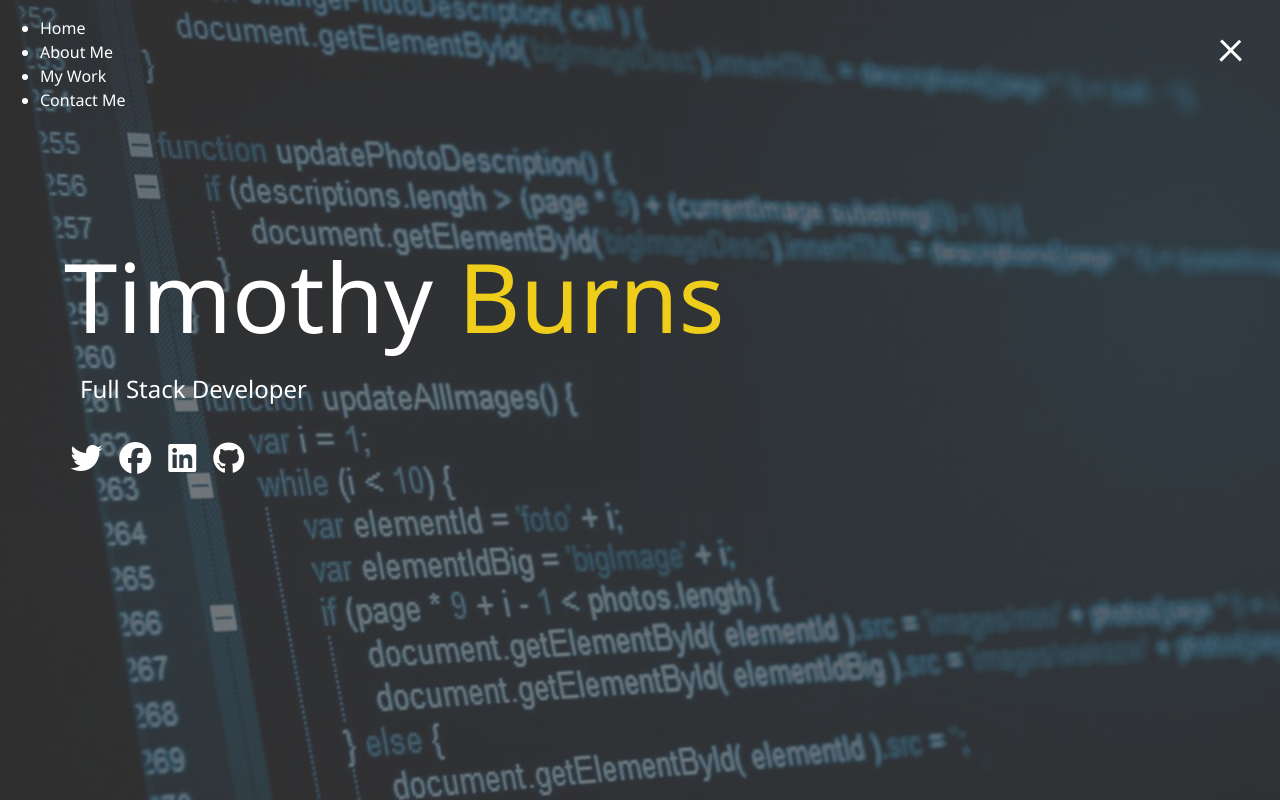
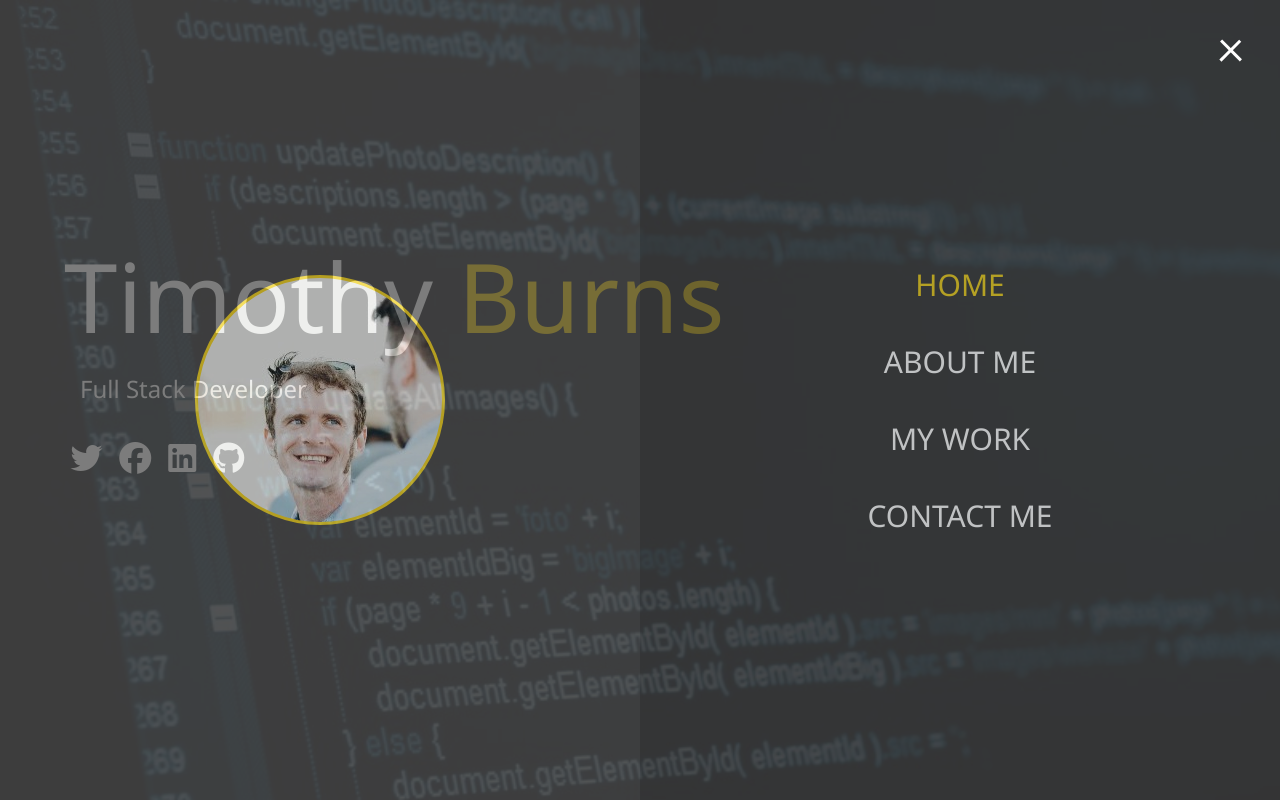
Before and after one commit to timburns1/portfolio2, a website: page public/home.html in a window 1280 px wide. Both pictures are taken after a click on the element 1231 px from the left and 47 px from the top of the page. Drawn offline with Linux system fonts and the light colour scheme.

Commit message:
nav overlay

```diff
--- a/public/home.html
+++ b/public/home.html
@@ -24,7 +24,7 @@
                 <div class="portrait"></div>
             </div>
             <ul class="menu-nav">
-                <li class="nav-item">
+                <li class="nav-item current">
                     <a href="/" class="nav-link">
                         Home
                     </a>
--- a/scss/_menu.scss
+++ b/scss/_menu.scss
@@ -39,3 +39,103 @@
         }
     }
 }
+
+// menu overlay
+
+.menu {
+    position: fixed;
+    top: 0;
+    width: 100%;
+    opacity: 0.7;
+    visibility: hidden;
+
+    &.show {
+        visibility: visible;
+    }
+
+    &-branding,
+    &-nav {
+        display: flex;
+        flex-flow: column wrap;
+        align-items: center;
+        justify-content: center;
+        float: left;
+        width: 50%;
+        height: 100vh;
+        overflow: hidden;
+
+    }
+
+    &-nav {
+        margin: 0;
+        padding: 0;
+        background: darken($primary-color, 5);
+        list-style: none;
+        transform: translate3d(0, -100%, 0);
+        @include easeOut;
+
+        &.show {
+            // slide in from top
+            transform: translate3d(0, 0, 0);
+        }
+    }
+
+    // branding side
+    &-branding {
+        background: $primary-color;
+        transform: translate3d(0, 100%, 0);
+        @include easeOut;
+
+        &.show {
+            // slide in from bottom
+            transform: translate3d(0, 0, 0);
+        }
+
+        .portrait {
+            width: 250px;
+            height: 250px;
+            background: url('/dist/img/wedding\ copy.jpg');
+            border-radius: 50%;
+            border: solid 3px $secondary-color;
+        }
+    }
+
+    .nav-item {
+        transform: translate3d(600px, 0, 0);
+        @include easeOut;
+
+        &.show {
+            // slide in from right
+            transform: translate3d(0, 0, 0);
+        }
+
+        &.current>a {
+            color: $secondary-color;
+        }
+
+    }
+
+    .nav-link {
+        display: inline-block;
+        position: relative;
+        font-size: 30px;
+        text-transform: uppercase;
+        padding: 1rem 0;
+        font-weight: 300;
+        color: #fff;
+        text-decoration: none;
+        @include easeOut;
+
+        &:hover {
+            color: $secondary-color;
+        }
+    }
+}
+
+// delay each nav item slide by 0.1s
+
+@for $x from 1 through 4 {
+    .nav-item:nth-child(#{$x}) {
+        transition-delay: $x * 0.1s;
+    }
+}
```
Also changed, not shown: dist/css/main.css, dist/img/oldBand.jpg (added), dist/img/wedding copy.jpg (added).
